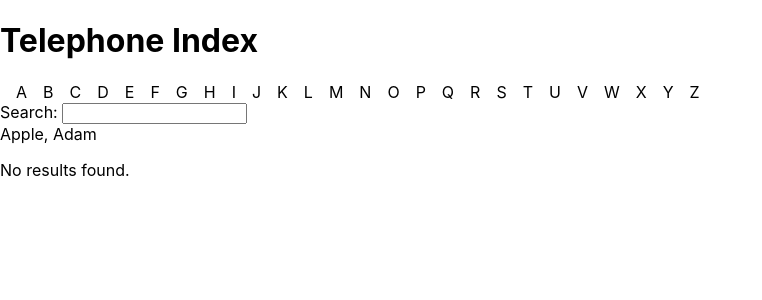
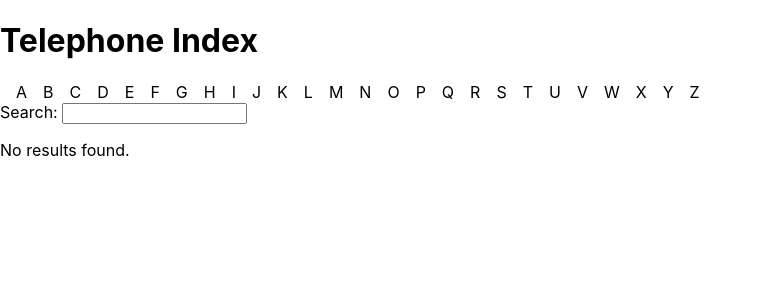
Before and after one commit to cnlklink/TelephoneIndex, a React (Create React App) app in the folder telephone-index/: page / in a window 1280 px wide. Shown: the top 300 px of the page, without its empty margins (0-762 px from the left). Built offline with nearby package versions, Linux system fonts and the light colour scheme.

Commit message:
REFACTOR - dynamically build the result list from the searchResults state

```diff
--- a/telephone-index/src/components/Search/SearchResultsList.tsx
+++ b/telephone-index/src/components/Search/SearchResultsList.tsx
@@ -1,4 +1,5 @@
 import React from 'react';
+import { resourceLimits } from 'worker_threads';
 import { SearchResults } from '../../service/TelephoneIndex';
 
 type SearchResultsListProps = {
@@ -7,12 +8,16 @@ type SearchResultsListProps = {
 
 function SearchResultsList( props: SearchResultsListProps )
 {
+  const results = props.searchResults.entries
+
   return (
     <div id="search-results">
         <div id="search-results-list">
-          <div className="search-result">
-            Apple, Adam
-          </div>
+          {
+              results.map( (result, _) => {
+                  return <div className = "search-result">{result.name}</div>
+              } )
+          }
         </div>
         <p id="search-results-where">
           { props.searchResults.count === 0 ? "No results found." : props.searchResults.count + " results found." }
```
